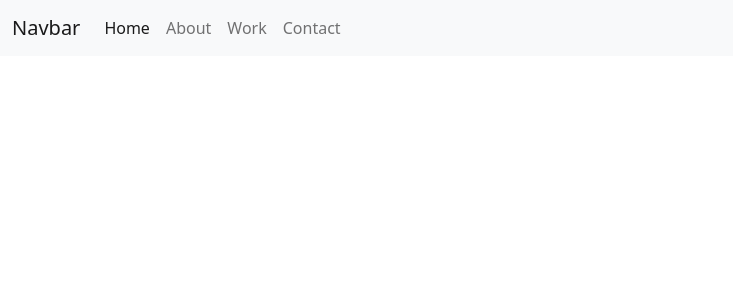
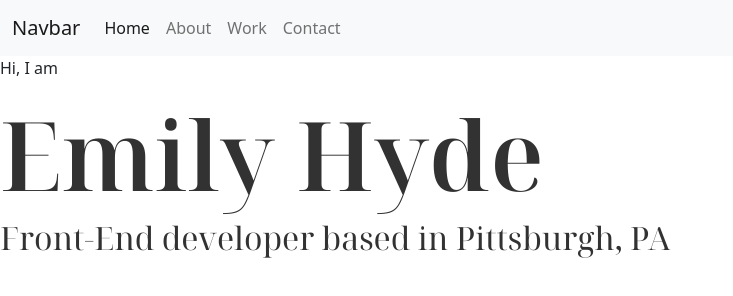
Before and after one commit to carefulRabbit/portfolio-first, a plain HTML site: page index.html in a window 1280 px wide. Shown: the whole page, without its empty margins (0-733 px from the left). Drawn offline with nearby package versions, Linux system fonts and the light colour scheme.

Commit message:
Root style elements + hero
Began to create the root style elements for this project.

Began work on the 'hero' or title area of index page.

```diff
--- a/index.html
+++ b/index.html
@@ -4,8 +4,13 @@
     <meta charset="UTF-8">
     <meta http-equiv="X-UA-Compatible" content="IE=edge">
     <meta name="viewport" content="width=device-width, initial-scale=1.0">
+    <link rel="preconnect" href="https://fonts.googleapis.com">
+    <link rel="preconnect" href="https://fonts.gstatic.com" crossorigin>
+    <link href="https://fonts.googleapis.com/css2?family=Noto+Sans+Display:wght@200;300&family=Noto+Serif+Display:ital,wght@0,400;0,600;1,400;1,600&display=swap" rel="stylesheet">
     <link href="https://cdn.jsdelivr.net/npm/bootstrap@5.0.2/dist/css/bootstrap.min.css" rel="stylesheet" integrity="sha384-EVSTQN3/azprG1Anm3QDgpJLIm9Nao0Yz1ztcQTwFspd3yD65VohhpuuCOmLASjC" crossorigin="anonymous">
     <script src="https://cdn.jsdelivr.net/npm/bootstrap@5.0.2/dist/js/bootstrap.bundle.min.js" integrity="sha384-MrcW6ZMFYlzcLA8Nl+NtUVF0sA7MsXsP1UyJoMp4YLEuNSfAP+JcXn/tWtIaxVXM" crossorigin="anonymous"></script>
+
+    <link rel="stylesheet" href="/src/styles.css">
     <title>Document</title>
 </head>
 <body>
@@ -38,5 +43,11 @@
   </div>
 </nav>
 
+<div class="hero">
+  <p>Hi, I am</p>
+  <h1>Emily Hyde</h1>
+  <h2>Front-End developer based in Pittsburgh, PA</h2>
+</div>
+
 </body>
 </html>
--- a/src/styles.css
+++ b/src/styles.css
@@ -0,0 +1,20 @@
+:root{
+    --text-dark: #323232;
+    --text-light: #f4e5c2;
+    --branding-dark: #295f4e;
+    --branding-light: #6db193;
+    --heading-font: 'Noto Serif Display', serif;
+    --text-font: 'Noto Sans Display', sans-serif;
+}
+
+h1, h2, h3, h4, h5, h6{
+    font-family: var(--heading-font);
+    color: var(--text-dark);
+}
+
+.hero h1{
+    font-family: var(--heading-font);
+    color: var(--text-dark);
+    font-weight: 600;
+    font-size: 96px;
+}
```
Also changed, not shown: about.html (+3 -0 lines), contact.html (+3 -0 lines), work.html (+3 -0 lines).
